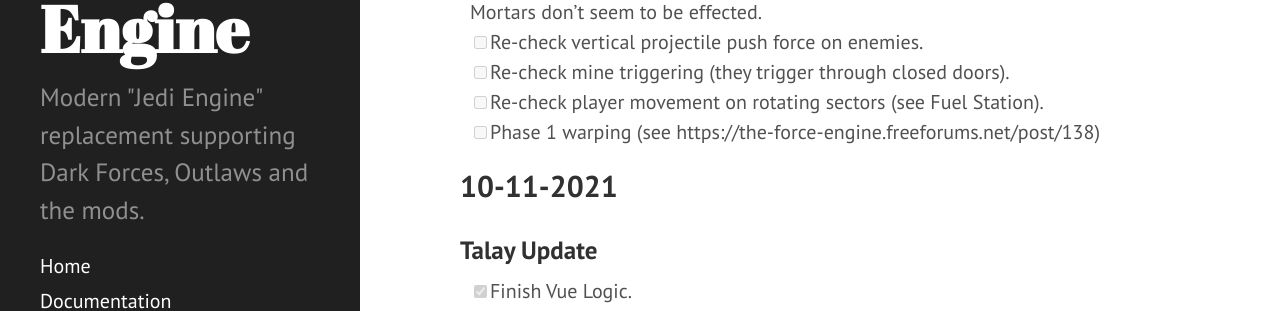
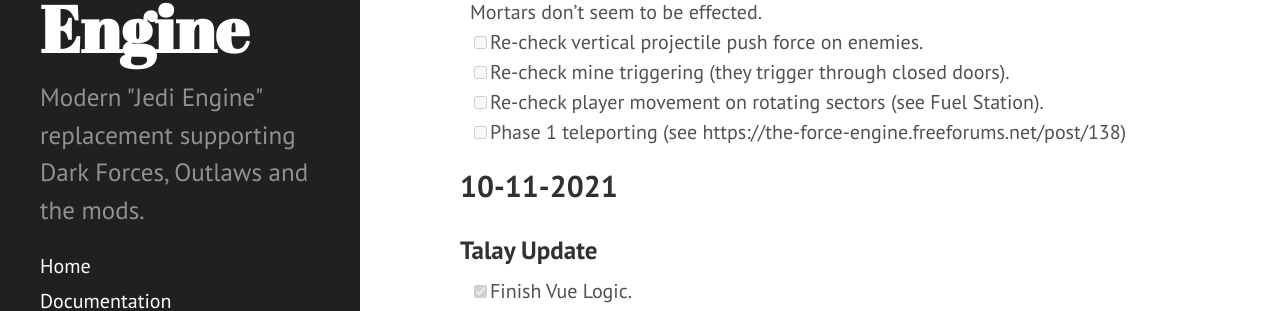
Before and after one commit to TheForceEngine/TheForceEngine.github.io, a Jekyll site: the page built from ProgressTracker.md, in a window 1280 px wide and 900 px high, scrolled down 536 px. Shown: the part 141-452 px from the top of the window. Built offline with Jekyll 4.4.1, drawn with Linux system fonts in a browser that asks for light colours.

Commit message:
Update ProgressTracker.md

```diff
--- a/ProgressTracker.md
+++ b/ProgressTracker.md
@@ -15,7 +15,7 @@
 - [ ] Re-check vertical projectile push force on enemies.
 - [ ] Re-check mine triggering (they trigger through closed doors).
 - [ ] Re-check player movement on rotating sectors (see Fuel Station).
-- [ ] Phase 1 warping (see https://the-force-engine.freeforums.net/post/138)
+- [ ] Phase 1 teleporting (see https://the-force-engine.freeforums.net/post/138)
 
 ## 10-11-2021
 ### Talay Update
```
